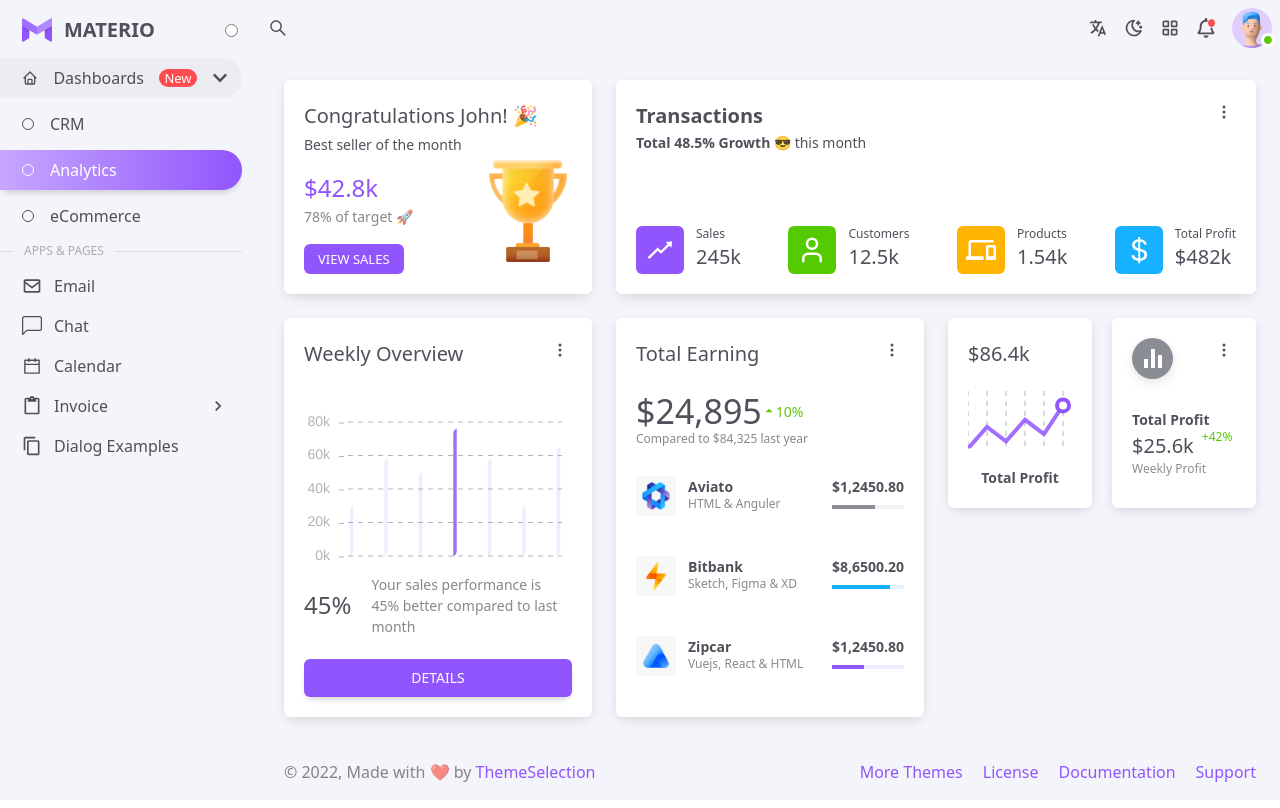
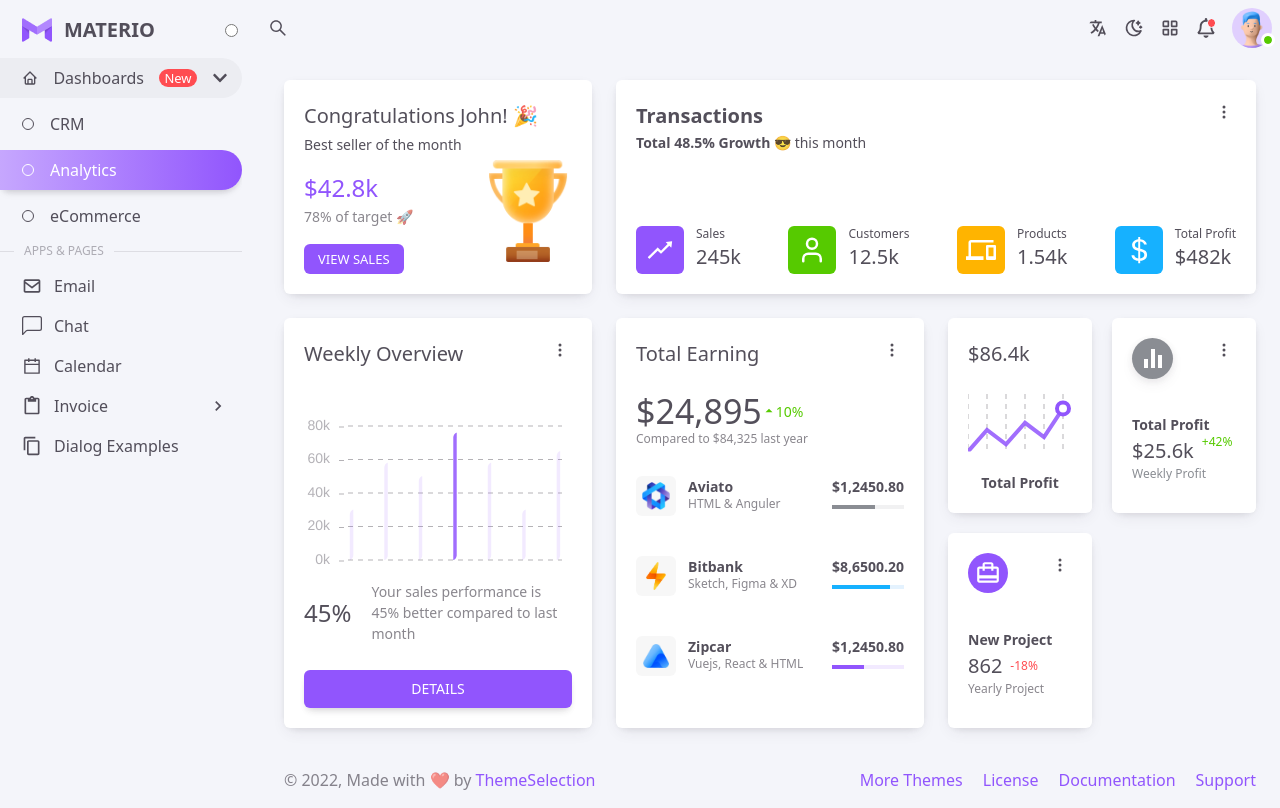
Before and after one commit to Ali503-7/Admin-Dashboard, a React (Vite) app: page / in a window 1280 px wide. Built offline with nearby package versions, Linux system fonts and the light colour scheme.

Commit message:
Group4 Box_2 is all done

```diff
--- a/src/pages/Analytics/Secendary/Group4/Primary/Group4.jsx
+++ b/src/pages/Analytics/Secendary/Group4/Primary/Group4.jsx
@@ -1,6 +1,7 @@
 import React from 'react'
 import Box_1 from '../Secandary/Box_1'
 import Box_2 from '../Secandary/Box_2'
+import Box_3 from '../Secandary/Box_3'
 
 const Group4 = () => {
   return (
@@ -10,6 +11,8 @@ const Group4 = () => {
 
       <Box_2 />
 
+      <Box_3 />
+
     </div>
   )
 }
--- /dev/null
+++ b/src/pages/Analytics/Secendary/Group4/Secandary/Box_3.jsx
@@ -0,0 +1,28 @@
+import Chart from "react-apexcharts";
+import { MdCardTravel } from "react-icons/md";
+import Dots from "../../../../../components/Geniral/Dots";
+
+const Box_3 = () => {
+  return (
+    <div className="Box col-span-1 row-span-1 flex justify-between flex-col gap-4">
+      <Dots />
+      <div className=" w-10 h-10 flex items-center justify-center rounded-full text-[#fff] bg-Light-Main-Primary mb-5">
+        <MdCardTravel className=" text-[26px]" />
+      </div>
+      <div className="mb-3">
+        <p className="Body2 !font-semibold">New Project</p>
+        <div className="flex items-center gap-2">
+          <p className="H6">862</p>
+          <span className="Caption text-Light-Main-Error dark:text-Dark-Main-Error">
+            -18%
+          </span>
+        </div>
+        <p className="Caption text-Light-Text-Secondary dark:text-Dark-Text-Primary">
+          Yearly Project
+        </p>
+      </div>
+    </div>
+  );
+};
+
+export default Box_3;
```
